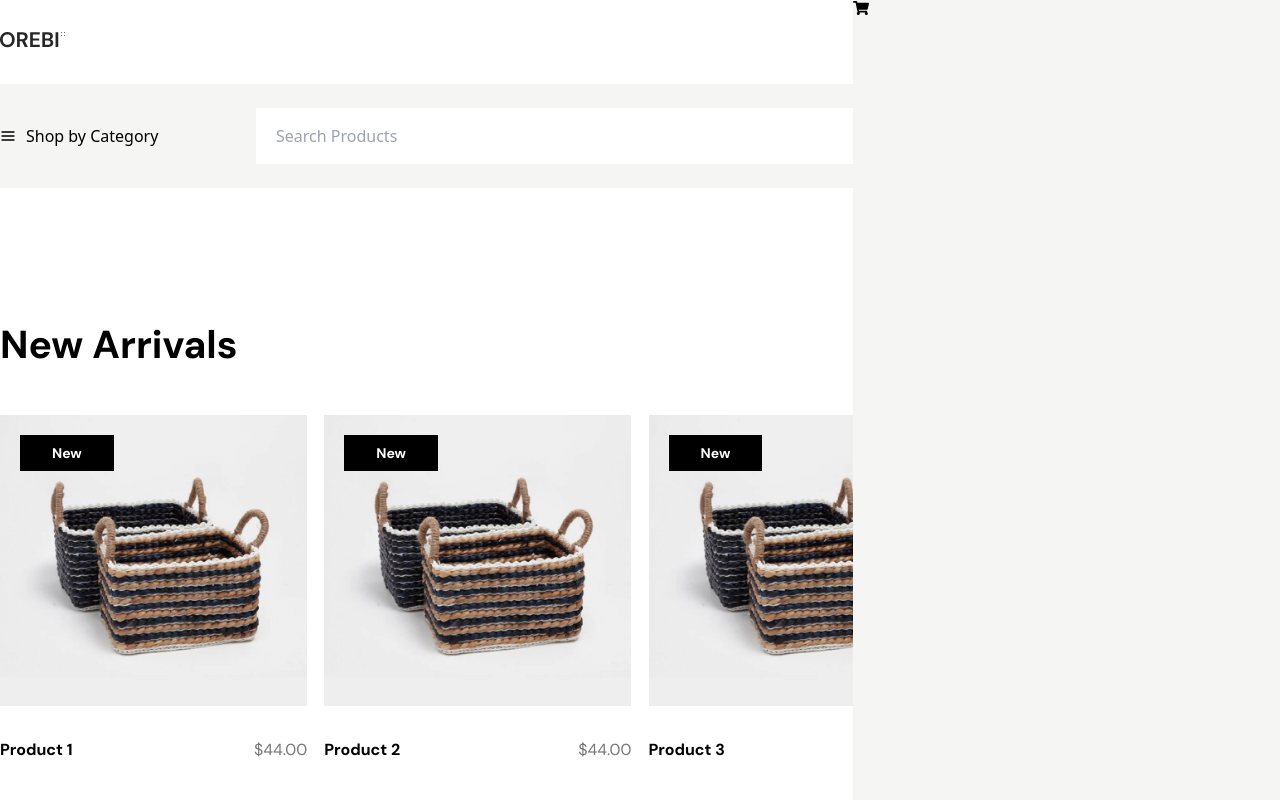
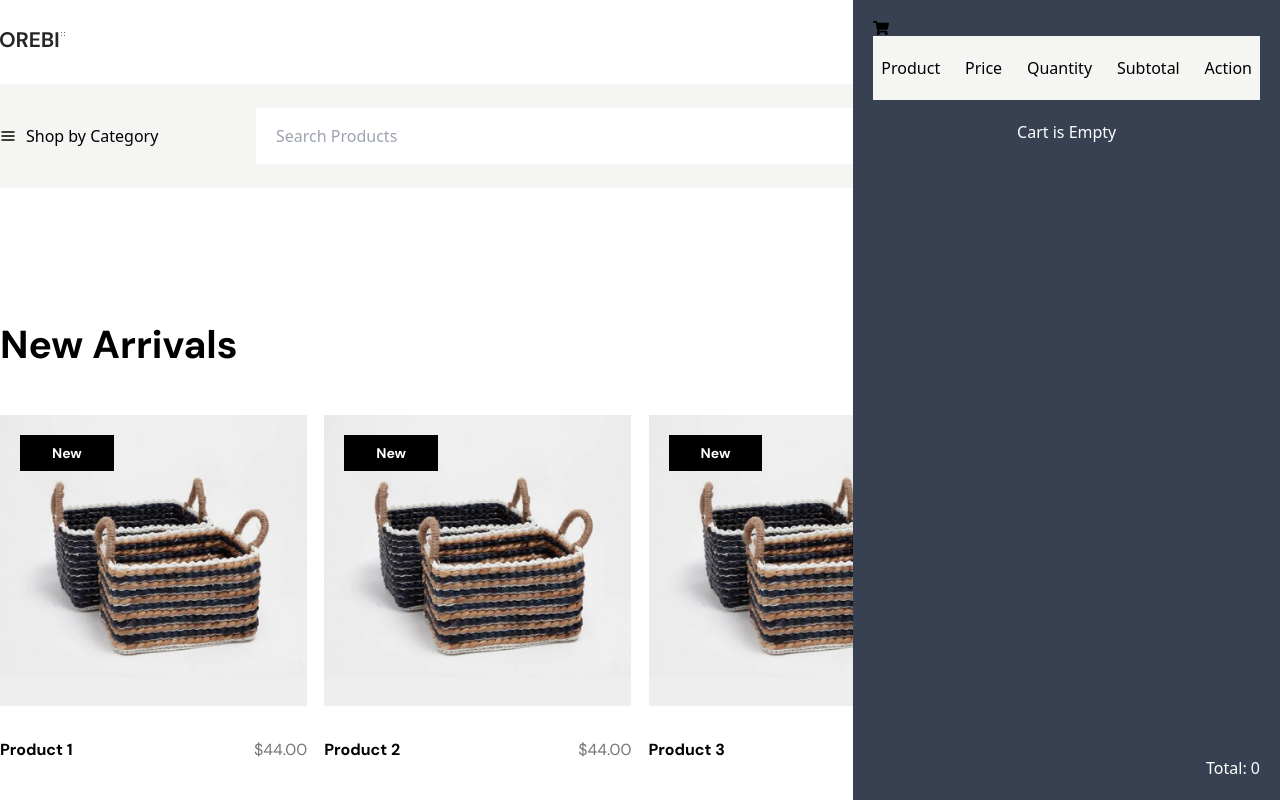
Before and after one commit to TasneemFarid/orebi-react-ecommerce, a React (Vite) app: page / in a window 1280 px wide. Both pictures are taken after a click on the icon 1222 px from the left and 132 px from the top of the page. Shown: the top 800 px of the page. Built offline with nearby package versions, Linux system fonts and the light colour scheme.

Commit message:
cart sidebar

```diff
--- a/src/components/layouts/Searchbar.jsx
+++ b/src/components/layouts/Searchbar.jsx
@@ -1,12 +1,14 @@
-import React, { useState } from "react";
+import React, { useEffect, useState } from "react";
 import { AiFillCaretDown } from "react-icons/ai";
 import { BiSolidUser } from "react-icons/bi";
 import { BsSearch } from "react-icons/bs";
 import { FaShoppingCart } from "react-icons/fa";
 import { FiMenu } from "react-icons/fi";
+import { IoMdClose } from "react-icons/io";
 import { useDispatch, useSelector } from "react-redux";
 import { Link } from "react-router-dom";
 import { pagename } from "../../slices/breadcrumbSlices";
+import { decrement, increment, removeFromCart } from "../../slices/cartSlices";
 import Container from "../Container";
 import Flex from "../Flex";
 
@@ -16,8 +18,23 @@ const Searchbar = () => {
   let handleBreadCrumb = (name) => {
     dispatch(pagename(name));
   };
+  let cart = useSelector((state) => state.cart.cartitem);
+  let handleIncrement = (item) => {
+    dispatch(increment(item));
+  };
+  let handleDecrement = (item) => {
+    dispatch(decrement(item));
+  };
 
-  let cart = useSelector((state) => state.cart.cartitem);
+  let [total, setTotal] = useState(0);
+  useEffect(() => {
+    let total = 0;
+    cart.map((item) => {
+      total += item.price * item.quantity;
+    });
+    setTotal(total);
+  }, [cart]);
+
   return (
     <section className="py-6 mb-32 bg-ash">
       <Container>
@@ -46,13 +63,47 @@ const Searchbar = () => {
           </Flex>
         </Flex>
         {open && (
-          <div className="w-2/6 bg-ash h-screen absolute top-0 right-0 z-10">
+          <div className="w-2/6 bg-gray-700 h-screen absolute top-0 right-0 z-10 p-5">
             <FaShoppingCart onClick={() => setOpen(false)} />
-            <ul>
-              {cart.map(item=>(
-                <li>{item.title} {item.price} - {item.quantity}</li>
-              ))}
+            <ul className="flex justify-between bg-ash py-5 px-2">
+              <li>Product</li>
+              <li>Price</li>
+              <li>Quantity</li>
+              <li>Subtotal</li>
+              <li>Action</li>
             </ul>
+            {cart.length > 0 ? (
+              cart.map((item) => (
+                <ul className="flex justify-between items-center text-white py-5 px-2 border-t border-solid border-white">
+                  <li>{item.title}</li>
+                  <li>{item.price}</li>
+                  <li className="border border-solid border-white py-1 px-5">
+                    <button
+                      className="mr-2"
+                      onClick={() => handleDecrement(item)}
+                    >
+                      -
+                    </button>
+                    {item.quantity}
+                    <button
+                      className="ml-2"
+                      onClick={() => handleIncrement(item)}
+                    >
+                      +
+                    </button>
+                  </li>
+                  <li>{item.price * item.quantity}</li>
+                  <li onClick={() => dispatch(removeFromCart(item))}>
+                    <IoMdClose className="text-2xl" />
+                  </li>
+                </ul>
+              ))
+            ) : (
+              <h3 className="text-white text-center pt-5">Cart is Empty</h3>
+            )}
+            <h3 className="absolute bottom-5 right-5 text-white">
+              Total: {total}
+            </h3>
           </div>
         )}
       </Container>
--- a/src/slices/cartSlices.js
+++ b/src/slices/cartSlices.js
@@ -22,10 +22,42 @@ export const cartSlices = createSlice({
         state.cartitem.push(action.payload);
       }
     },
+    increment: (state, action) => {
+      state.cartitem.map((item) => {
+        if (item.title == action.payload.title) {
+          item.quantity = item.quantity + 1;
+        }
+      });
+    },
+    decrement: (state, action) => {
+      state.cartitem.map((item, index) => {
+        if (item.title == action.payload.title) {
+          if (item.quantity > 1) {
+            item.quantity = item.quantity - 1;
+          } else {
+            state.cartitem.splice(index, 1);
+          }
+        }
+      });
+    },
+    removeFromCart: (state, action) => {
+      // let index;
+      // index = state.cartitem.findIndex(
+      //   (item) => item.title == action.payload.title
+      // );
+      // state.cartitem.splice(index, 1);
+
+      state.cartitem.map((item, index) => {
+        if (item.title == action.payload.title) {
+          state.cartitem.splice(index, 1);
+        }
+      });
+    },
   },
 });
 
 // Action creators are generated for each case reducer function
-export const { addtocart } = cartSlices.actions;
+export const { addtocart, increment, decrement, removeFromCart } =
+  cartSlices.actions;
 
 export default cartSlices.reducer;
```
